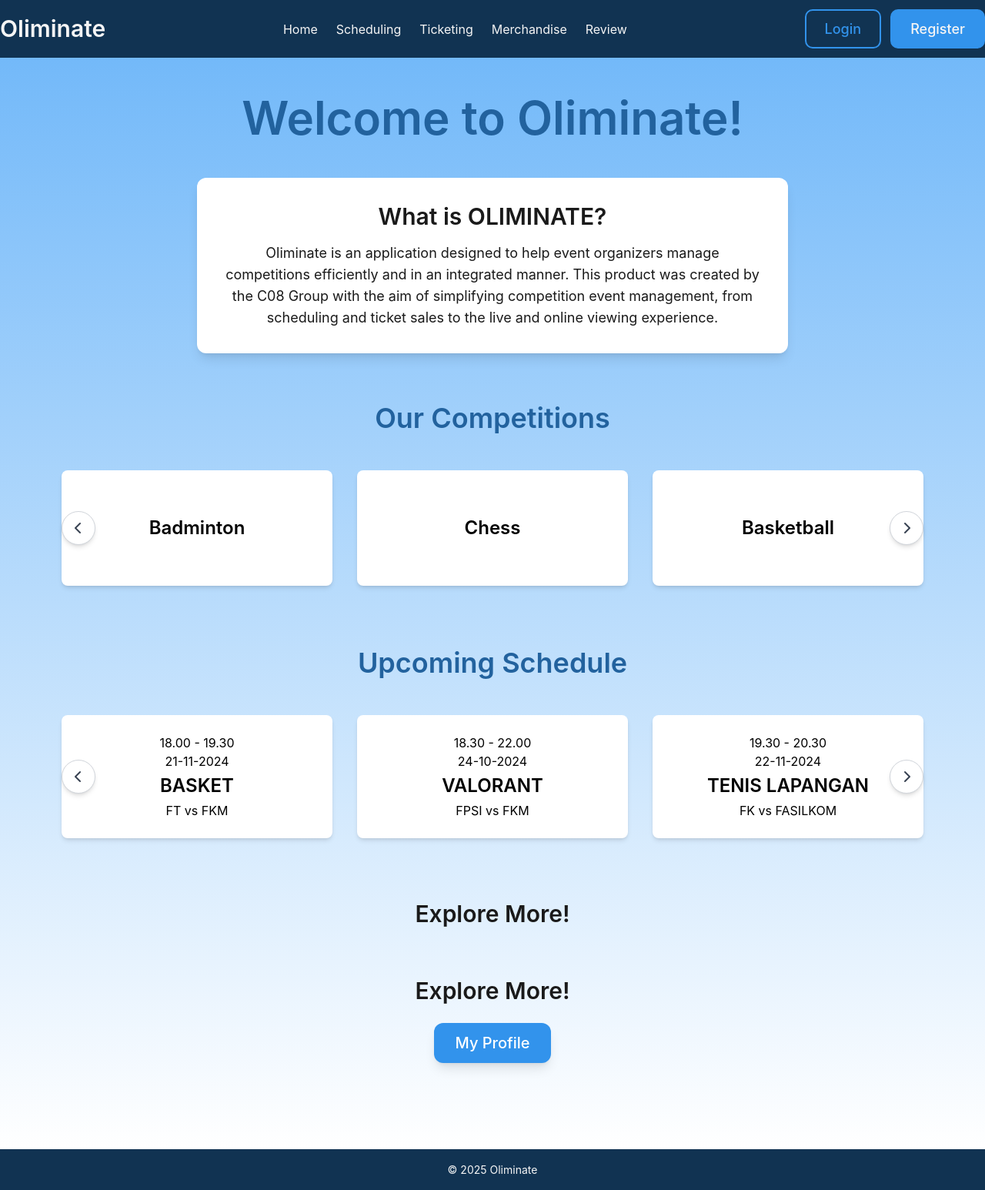
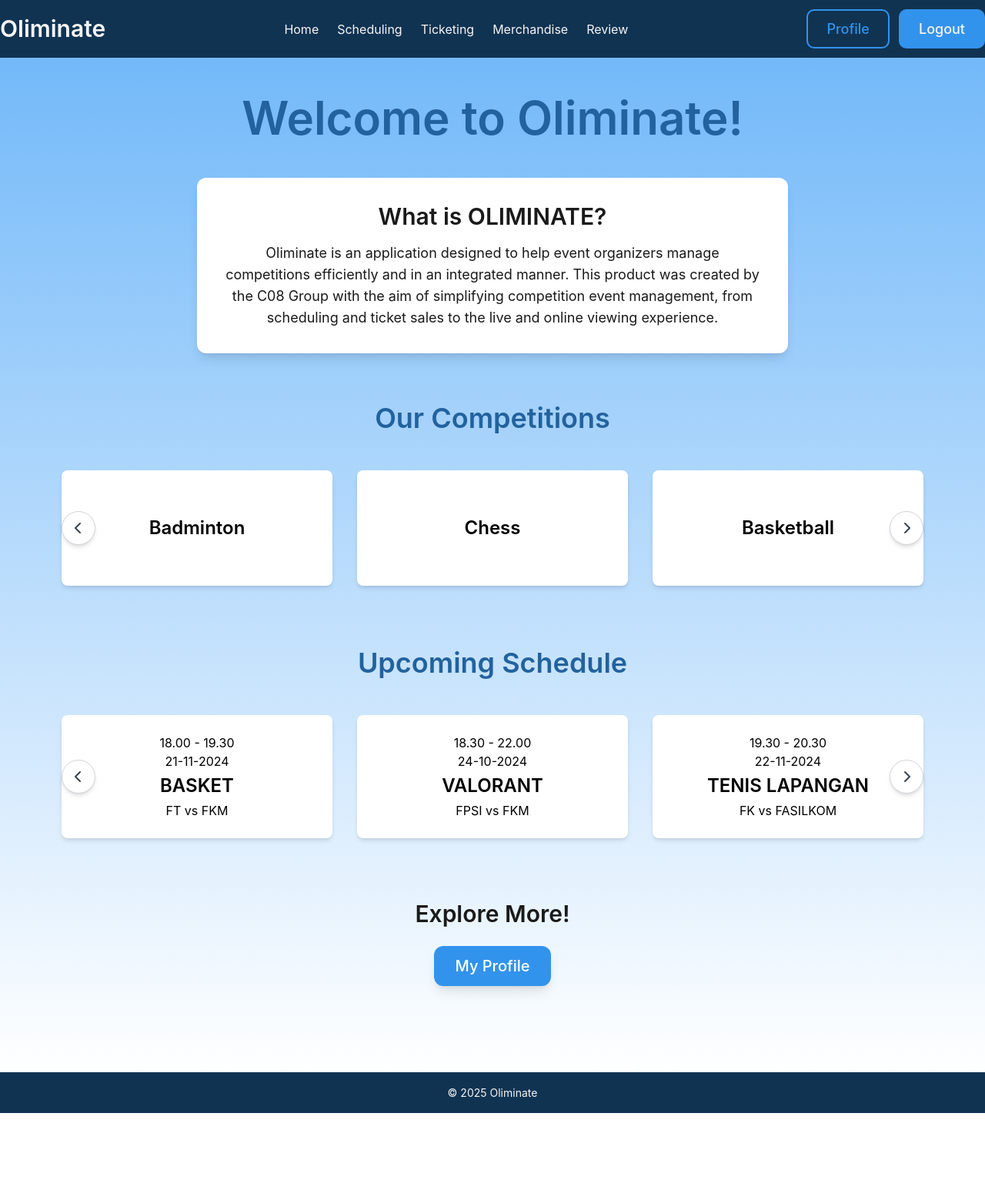
Before and after one commit to pbp-kelompok-c08/Oliminate, a Django app: page / in a window 1280 px wide. Shown: the whole page at 77% size. After the commit the page ends 1446 px from the top, so only its background shows below. Run offline with Django 5.2, Linux system fonts and the light colour scheme; the visitor is signed in with stand-in values (Sample User, id 1); some libraries are stand-ins or nearby versions.

Commit message:
Penyesuaian halaman untuk mobile preview

```diff
--- a/main/templates/main/main_page.html
+++ b/main/templates/main/main_page.html
@@ -1,9 +1,13 @@
 {% extends 'base.html' %}
 {% load static %}
 
+{% block styles %}
+<link rel="stylesheet" href="https://cdnjs.cloudflare.com/ajax/libs/font-awesome/6.4.0/css/all.min.css" />
+{% endblock styles %}
+
+
 {% block content %}
-<link rel="stylesheet" href="https://cdnjs.cloudflare.com/ajax/libs/font-awesome/6.4.0/css/all.min.css" />
-
+<!-- FIX: Mengganti 'h-full' dengan 'flex-1' agar mengisi parent <main> yang 'display: flex' -->
 <div class="w-full flex-1 bg-gradient-to-b from-[#73B9F9] to-white">
 
     <div class="max-w-7xl mx-auto px-4 sm:px-6 lg:px-8 py-12 overflow-x-clip">
@@ -14,7 +18,7 @@
             </h1>
         </header>
 
-        <main class="mt-12">
+        <div class="mt-12">
             <section class="bg-white shadow-lg rounded-xl p-8 max-w-3xl mx-auto my-12">
                 <h3 class="text-3xl font-semibold text-center">What is OLIMINATE?</h3>
                 <p class="text-lg text-center mt-4">
@@ -127,24 +131,18 @@
             <section class="text-center my-16">
                 <h3 class="text-3xl font-semibold mb-6">Explore More!</h3>
 
-<section class="text-center my-16">
-                <h3 class="text-3xl font-semibold mb-6">Explore More!</h3>
-
                 {% if user.is_authenticated %}
-                    {# Pengguna sudah login, arahkan ke halaman edit_profile #}
                     <a href="{% url 'users:edit_profile' %}" class="inline-block py-3 px-7 rounded-xl font-medium text-xl bg-[#3293ec] text-white shadow-lg hover:bg-[#22629E] hover:shadow-xl transform transition-all duration-300 hover:-translate-y-0.5">
                         My Profile
                     </a>
                 {% else %}
-                    {# Pengguna belum login, arahkan ke halaman login #}
-                    <a href="{% url 'login' %}" class="inline-block py-3 px-7 rounded-xl font-medium text-xl bg-[#3293ec] text-white shadow-lg hover:bg-[#22629E] hover:shadow-xl transform transition-all duration-300 hover:-translate-y-0.5">
+                    <a href="{% url 'users:login' %}" class="inline-block py-3 px-7 rounded-xl font-medium text-xl bg-[#3293ec] text-white shadow-lg hover:bg-[#22629E] hover:shadow-xl transform transition-all duration-300 hover:-translate-y-0.5">
                         Take me now!
                     </a>
                 {% endif %}
             </section>
-            </section>
 
-        </main>
+        </div>
     </div>
 </div>
 {% endblock %}
--- a/templates/base.html
+++ b/templates/base.html
@@ -8,6 +8,9 @@
     <title>{% block title %}Oliminate{% endblock %}</title>
     <script src="https://cdn.tailwindcss.com"></script>
     <link rel="stylesheet" href="{% static 'css/global.css' %}" />
+
+    <!-- FIX 1: Menambahkan block styles yang hilang untuk halaman profil -->
+    {% block styles %}{% endblock styles %}
   </head>
 
   <body
@@ -52,6 +55,7 @@
             font-size: var(--body);
           "
         >
+          <!-- FIX 2: Menggunakan tag 'url' untuk 'home' (sebelumnya href="/") -->
           <a href="/" style="color: var(--neutral-50)">Home</a>
           <a href="/scheduling/" style="color: var(--neutral-50)">Scheduling</a>
           <a href="/ticketing/" style="color: var(--neutral-50)">Ticketing</a>
@@ -60,8 +64,17 @@
         </div>
 
         <div style="display: flex; gap: 12px">
-          <a href="/login/" class="btn btn-outline">Login</a>
-          <a href="/register/" class="btn btn-primary">Register</a>
+          <!-- FIX 3: Menggunakan tag 'url' untuk login dan register -->
+          {% if user.is_authenticated %}
+            <a href="{% url 'users:main_profile' %}" class="btn btn-outline">Profile</a>
+            <form action="{% url 'users:logout' %}" method="post" style="display: contents;">
+              {% csrf_token %}
+              <button type="submit" class="btn btn-primary">Logout</button>
+            </form>
+          {% else %}
+            <a href="{% url 'users:login' %}" class="btn btn-outline">Login</a>
+            <a href="{% url 'users:register' %}" class="btn btn-primary">Register</a>
+          {% endif %}
         </div>
       </div>
     </nav>
@@ -85,6 +98,7 @@
       © 2025 Oliminate
     </footer>
 
+    <!-- Block ini sudah ada dan benar (untuk carousel) -->
     {% block scripts %}
     {% endblock %}
 
```
